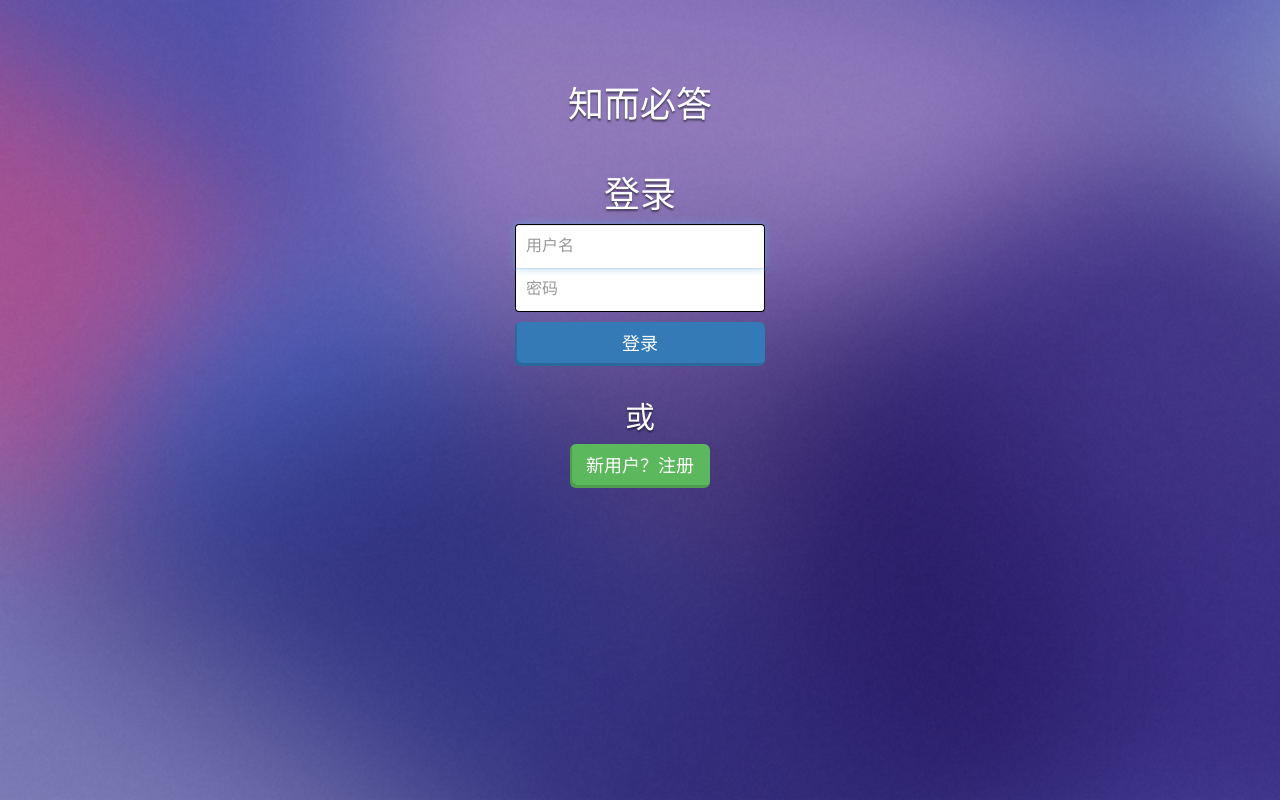
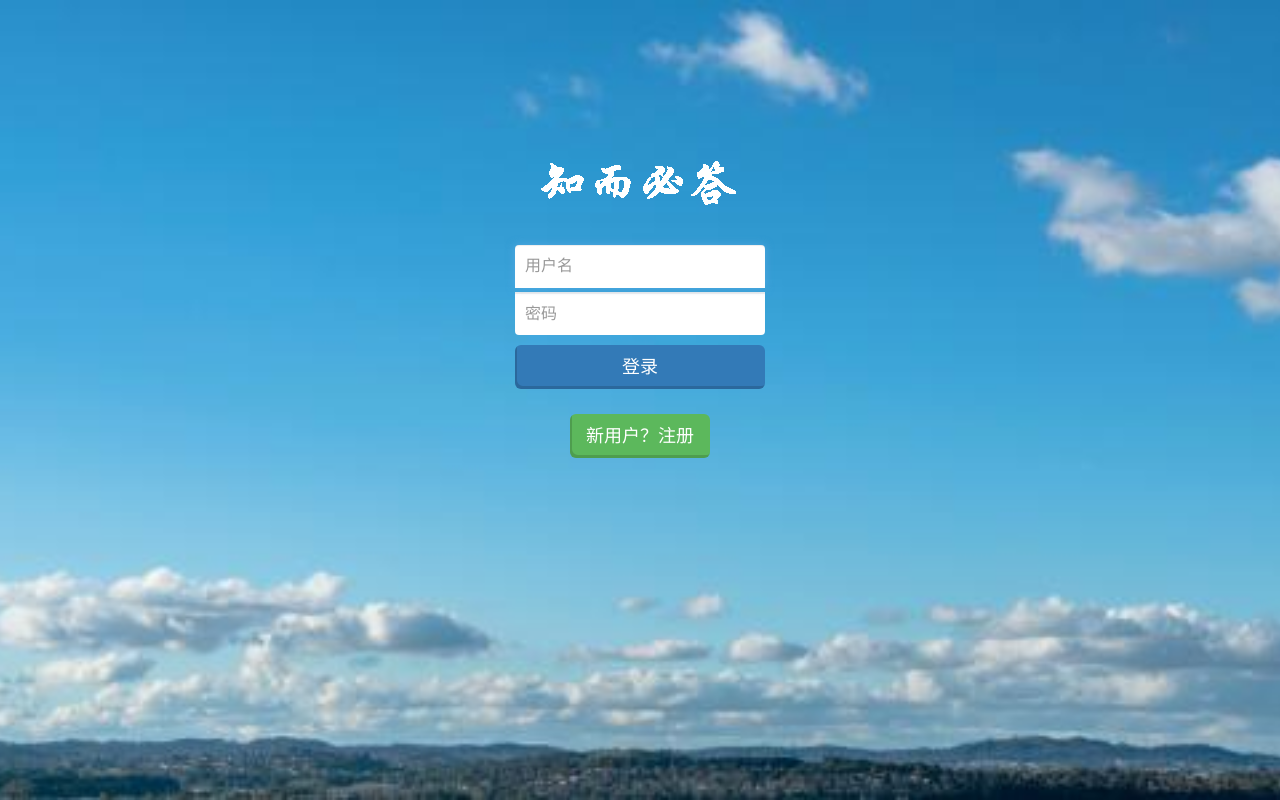
Before and after one commit to lize240810/Python_qa, a Django app: page /login/ in a window 1280 px wide. Run offline with Django 3.2, Linux system fonts and the light colour scheme; parts of the project's set-up code (start-up, migrations or seed data) failed here and were passed over; some libraries are stand-ins or nearby versions.

Commit message:
zhongwei

```diff
--- a/core/templates/login.html
+++ b/core/templates/login.html
@@ -36,7 +36,7 @@
     left: 0;
     background-size: cover;
     background-position: 50% 50%;
-    background-image: url('{% static "color-splash.jpg" %}');
+    background-image: url('{% static "bg.jpg" %}');
     background-repeat:repeat;
   }
   .form-signin {
@@ -86,6 +86,18 @@
     text-align: center;
     text-shadow: 0 2px 2px rgba(0,0,0,0.5);
   }
+  .container{
+    margin-top: 40px;
+    align-content: center;
+    height: 450px;
+    width: 350px;
+    background-color: rgba(#fff0);
+    /*border: 1px solid blue;*/
+  }
+  .form-control{
+    margin-top: 5px;
+    border: 0px;
+  }
 </style>
 
 <div id="fullscreen_bg" class="fullscreen_bg"/>
@@ -93,9 +105,10 @@
 
 <div class="container">
 	<form class="form-signin" id="login_form" method="post" action="/login/">
-    <center><a href="/"><h1 class="form-signin-heading text-muted">知而必答</h1></a></center><br/>
-		<h1 class="form-signin-heading text-muted">登录</h1>
+    <center><a href="/"><h1 class="form-signin-heading text-muted"><img src="/static/zebd.gif"></h1></a></center><br/>
+		<!-- <h1 class="form-signin-heading text-muted">登录</h1> -->
 		<input type="text" class="form-control" placeholder="用户名" type="text" name="username" required="" autofocus="">
+
 		<input type="password" class="form-control" placeholder="密码" type="password" name="password" required="">
         {% csrf_token %}
 		<button class="btn btn-lg btn-primary btn-block" type="submit">
@@ -103,6 +116,6 @@
 		</button>
 	</form>
 
-	<center><h2 class="form-signin-heading text-muted">或</h2>
-    <a class="btn btn-lg btn-success" href="/register" type="submit">新用户？注册</a></center>
+	<!-- <center><h2 class="form-signin-heading text-muted">或</h2> -->
+    <center><a class="btn btn-lg btn-success" href="/register" type="submit">新用户？注册</a></center>
 </div>
--- a/core/templates/register.html
+++ b/core/templates/register.html
@@ -5,8 +5,8 @@
 <div class="container">
 
   {% if registered %}
-  <strong>Thank you for registering!</strong>
-  <a href="{% url 'login' %}">You can Login Now!</a><br />
+  <strong>感谢您的注册!</strong>
+  <a href="{% url 'login' %}">您现在可以登录了!</a><br />
   {% else %}
   <h2>欢迎注册!</h2><br /><br />
 
@@ -21,7 +21,7 @@
 
   {% buttons %}
         <button type="submit" class="btn btn-primary">
-            {% bootstrap_icon "star" %} Submit
+            {% bootstrap_icon "star" %} 提交
         </button>
     {% endbuttons %}
 </form>
```
Also changed, not shown: core/static/bg.jpg (added), core/static/zebd.gif (added).
